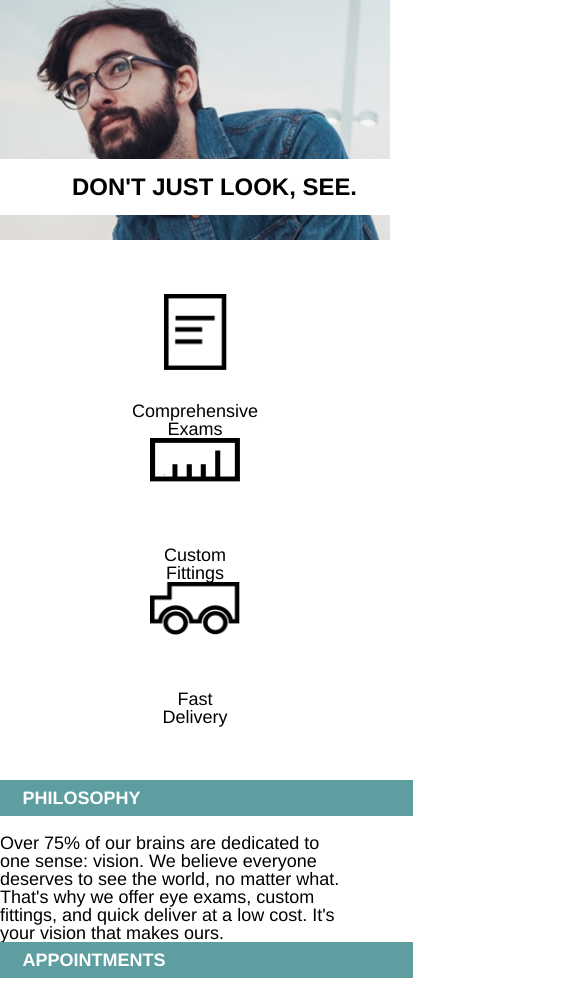
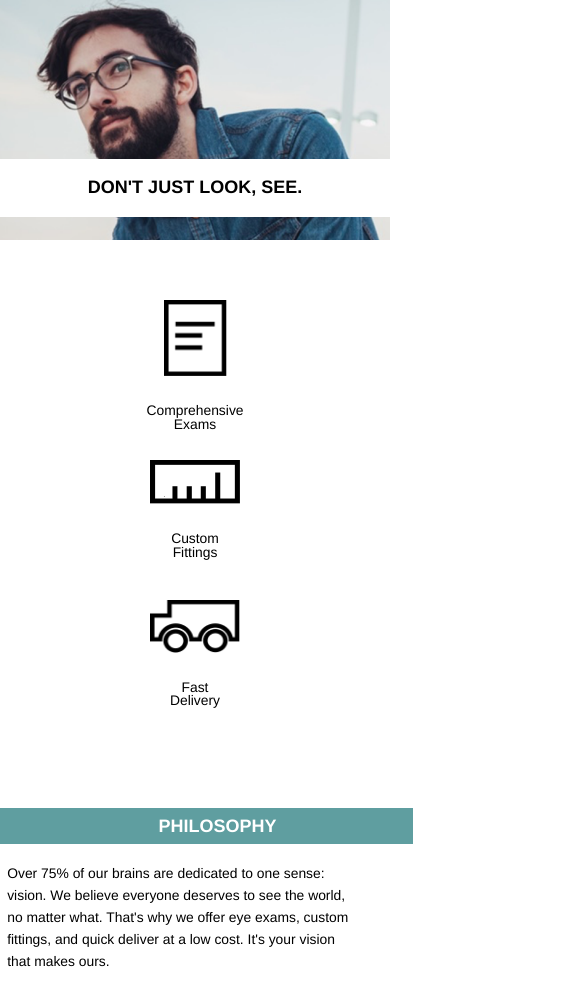
Before and after one commit to edrosillo/TortoiseshellOptics, a plain HTML site: page index.html in a window 390 px wide. Shown: the part 66-1059 px from the top of the page, 585 px wide, since content can reach past the window. Drawn offline with Linux system fonts and the light colour scheme.

Commit message:
Finalized CSS and Media Queries.

```diff
--- a/resources/css/style.css
+++ b/resources/css/style.css
@@ -130,14 +130,22 @@ header {
 }
 
 @media only screen and (max-width: 410px) {
+  .white-box {
+    width: 100%;
+    flex-direction: column;
+  }
+
   .main-text {
-    margin-top: 9rem;
     width: 100%;
+    margin: 9rem 0 0 0;
+    padding: 1rem 0 1rem 0;
   }
 
   .main-text h1 {
-    text-align: ;
+    text-align: center;
+    font-size: 1rem;
   }
+
 }
 
 /***** Company Information ******/
@@ -182,6 +190,17 @@ header {
 @media only screen and (max-width: 410px) {
   .icons {
     flex-direction: column;
+    margin-top: 3.77rem;
+    margin-bottom: 3.77rem;
+  }
+
+  .icon {
+    justify-content: center;
+  }
+
+  .icon p {
+    font-size: 0.77rem;
+    padding: 1.54rem 0;
   }
 }
 
@@ -220,6 +239,7 @@ header {
 @media only screen and (max-width: 410px) {
   .info {
     flex-direction: column;
+    justify-content: center;
   }
 
   .info-box {
@@ -228,6 +248,17 @@ header {
 
   .info-header {
     width: 100%;
+    text-align: center;
+  }
+
+  .appointments .info-header {
+    margin-top: 4rem;
+  }
+
+  .info-box p {
+    font-size: 0.77rem;
+    padding-left: 0.4rem;
+    line-height: 1.6;
   }
 }
 
@@ -251,7 +282,16 @@ footer {
 }
 
 @media only screen and (max-width: 410px) {
+  .foot-info {
+    justify-content: center;
+  }
+
   .foot-info h3 {
     display: none;
   }
+
+  .foot-info img {
+    padding: 0rem;
+  }
+
 }
```
